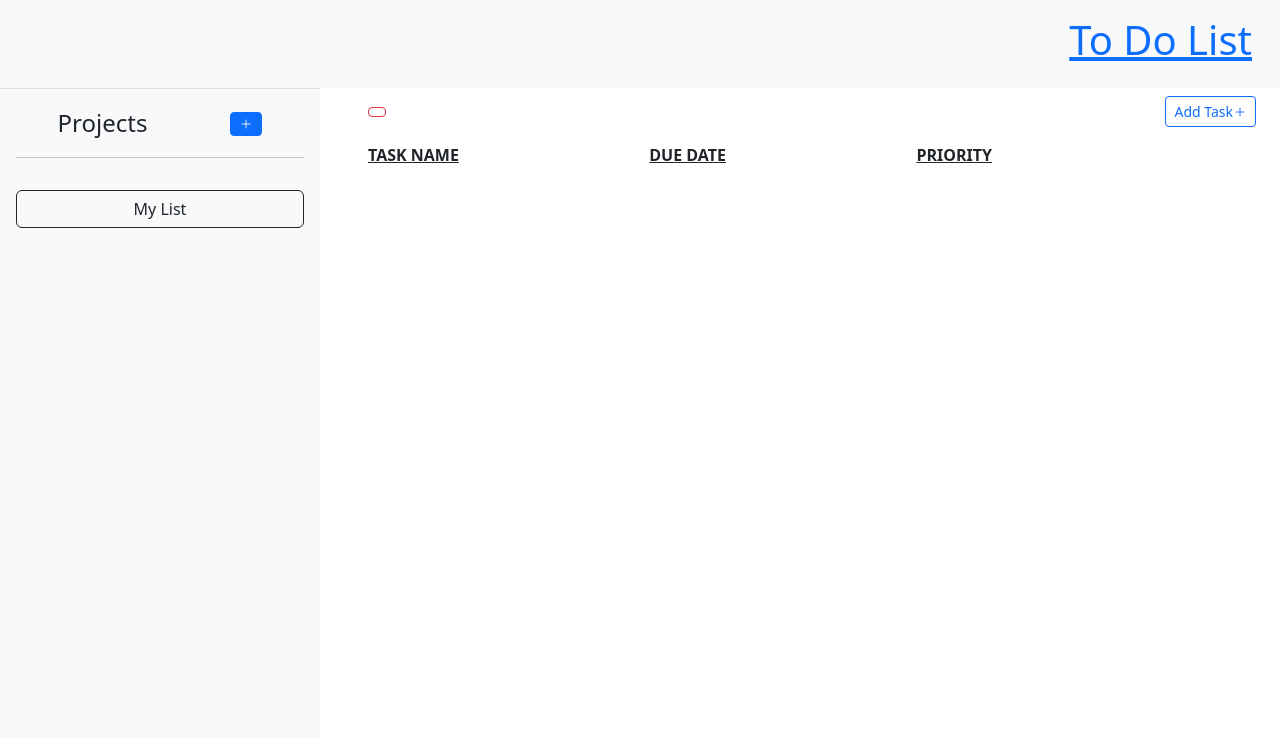
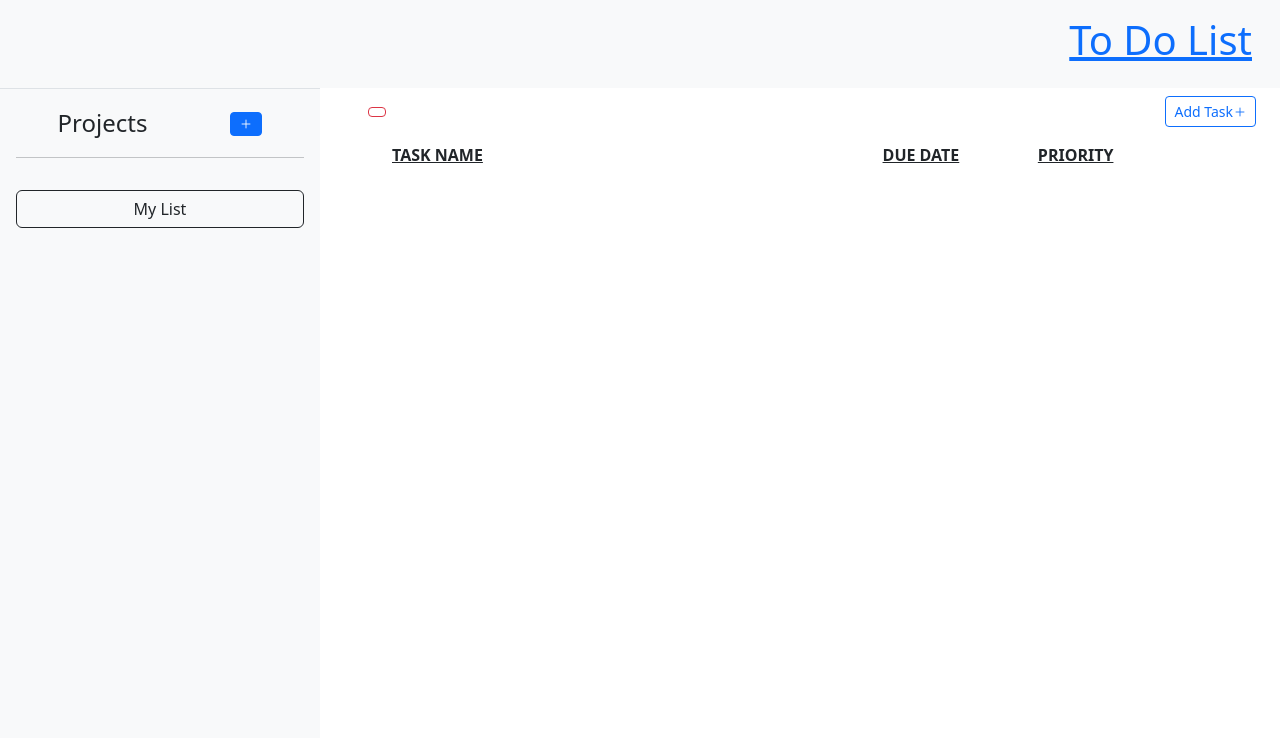
Before and after one commit to asampers/ToDoList, a website built with webpack: page src/index.html in a window 1280 px wide. Shown: the top 738 px of the page. Built offline with nearby package versions, Linux system fonts and the light colour scheme.

Commit message:
Adjust spacing on todo-list

```diff
--- a/src/index.html
+++ b/src/index.html
@@ -54,10 +54,11 @@
       </button>
     </div>
     <p class="proj-desc mx-4"></p>
-    <div class="todo-header mb-2 d-flex justify-content-between">
-          <b class="text-uppercase text-decoration-underline ms-5">Task Name</b>
-          <b class="text-uppercase text-decoration-underline">Due Date</b>
+    <div class="todo-header mb-2 ps-4 pe-5 d-flex justify-content-between">
+          <b class="text-uppercase text-decoration-underline ms-5 w-50">Task Name</b>
+          <b class="text-uppercase text-decoration-underline me-2">Due Date</b>
           <b class="text-uppercase text-decoration-underline">Priority</b>
+          <span></span>
     </div>
     <div class="todo-list px-4">
     </div>
--- a/src/js/todoUI.js
+++ b/src/js/todoUI.js
@@ -22,6 +22,7 @@ const TodoUI = (() => {
     const titleCheckDiv = document.createElement("div");
 
     viewField.classList.add("d-flex", "justify-content-between");
+    titleCheckDiv.classList.add("w-50");
     checkbox.type = "checkbox";
     checkbox.classList.add("me-3");
     expand.classList.add("btn", "btn-sm", "btn-outline-info");
--- a/src/scss/styles.scss
+++ b/src/scss/styles.scss
@@ -2,5 +2,5 @@
 @import "bootstrap/scss/bootstrap";
 
 .todo-header {
-    width: 70%;
+    width: 95%;
 }
```
Also changed, not shown: dist/index.html, 1 other file.
